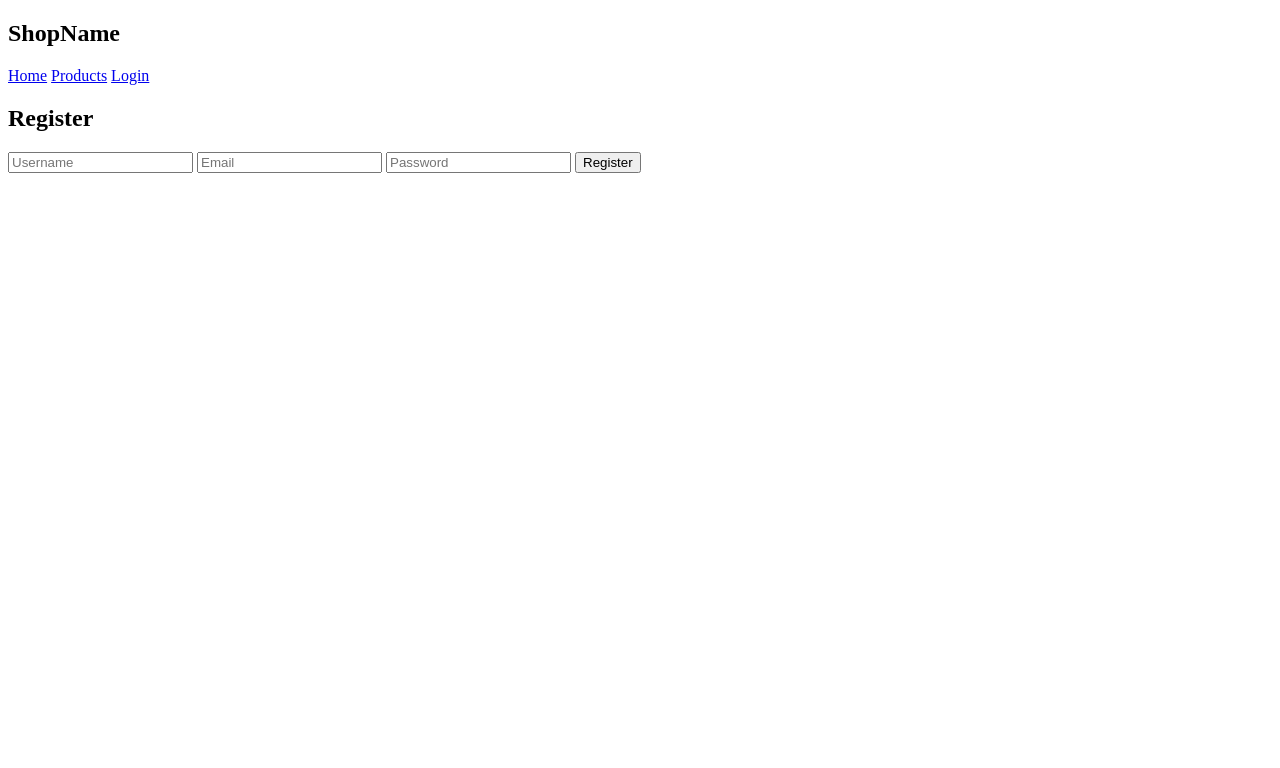
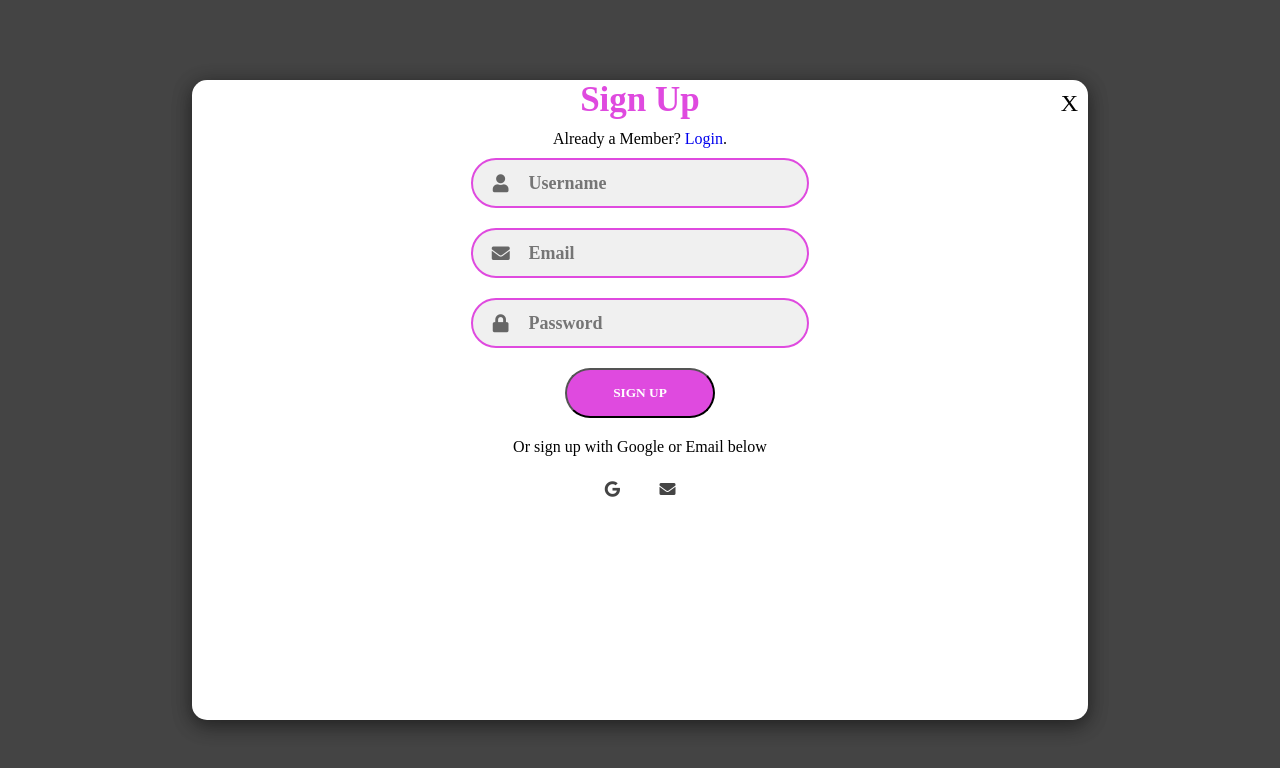
Before and after one commit to Rodgerdev/cart-assignment, a website: page register.html in a window 1280 px wide. Drawn offline with Linux system fonts and the light colour scheme.

Commit message:
New changes

```diff
--- a/js/register.js
+++ b/js/register.js
@@ -1,27 +1,40 @@
-document.getElementById('registerForm').addEventListener('submit', async function(event) {
+document.addEventListener('DOMContentLoaded', function() {
+    const registerForm = document.getElementById('registerForm');
+    const closeButton = document.querySelector('.close-btn');
+
+    if (registerForm) {
+        registerForm.addEventListener('submit', async function(event) {
             event.preventDefault();
 
             const username = document.getElementById('registerUsername').value;
             const email = document.getElementById('registerEmail').value;
             const password = document.getElementById('registerPassword').value;
 
+            console.log('Register form submitted');
+            console.log('Username:', username);
+            console.log('Email:', email);
+            console.log('Password:', password);
+
             try {
-        // Check if the username already exists
-        const response = await fetch('http://localhost:3000/');
+                const response = await fetch('http://localhost:5500/users');
                 if (!response.ok) {
                     throw new Error(`HTTP error! Status: ${response.status}`);
                 }
                 const users = await response.json();
 
-        console.log(users)
+                console.log('Users fetched:', users);
 
                 if (users.some(user => user.username === username)) {
                     alert('Username already exists. Please choose a different username.');
                 } else {
-            // Add the new user to the server
                     const newUser = { username, email, password };
-            const addUserResponse = await fetch('http://localhost:3000/', {
+                    console.log('New user to register:', newUser);
+
+                    const addUserResponse = await fetch('http://localhost:5500/users', {
                         method: 'POST',
+                        headers: {
+                            'Content-Type': 'application/json'
+                        },
                         body: JSON.stringify(newUser)
                     });
 
@@ -31,12 +44,21 @@ document.getElementById('registerForm').addEventListener('submit', async functio
 
                     console.log('New user registered:', newUser);
 
-            // Redirect to login page
                     alert('Registration successful! Redirecting to login page.');
+                    console.log('Redirecting to login.html');
                     window.location.href = 'login.html';
                 }
             } catch (error) {
-            console.log('Error registering user:', error);
+                console.error('Error registering user:', error);
                 alert('An error occurred while registering. Please try again later.');
             }
         });
+    }
+
+    if (closeButton) {
+        closeButton.addEventListener('click', () => {
+            console.log('X button clicked');
+            window.location.href = 'index.html';
+        });
+    }
+});
--- a/register.html
+++ b/register.html
@@ -3,31 +3,43 @@
 <head>
   <meta charset="UTF-8">
   <meta name="viewport" content="width=device-width, initial-scale=1.0">
-  <title>Register</title>
-  <link rel="stylesheet" href="css/styles.css">
+  <title>Sign Up</title>
+  <link rel="stylesheet" href="https://pro.fontawesome.com/releases/v5.10.0/css/all.css">
+  <link rel="stylesheet" href="regstyle.css">
 </head>
 <body>
-  <header>
-    <nav class="navbar">
-      <div class="navbar-brand">
-        <h1>ShopName</h1>
-      </div>
-      <div class="navbar-links">
-        <a href="index.html">Home</a>
-        <a href="products.html">Products</a>
-        <a href="login.html" class="login-link">Login</a>
-      </div>
-    </nav>
-  </header>
-  <main>
-    <h2>Register</h2>
-    <form id="registerForm">
-      <input type="text" id="registerUsername" placeholder="Username" required>
-      <input type="email" id="registerEmail" placeholder="Email" required>
-      <input type="password" id="registerPassword" placeholder="Password" required>
-      <button type="submit">Register</button>
-    </form>
-  </main>
-  <script src="js/register.js"></script>
+  <div class="container">
+    <div class="signin-signup">
+      <form id="registerForm" class="sign-up-form">
+        <h2 class="title">Sign Up</h2>
+        <p>Already a Member? <a href="login.html">Login</a>.</p>
+        <div class="input-field">
+          <i class="fas fa-user"></i>
+          <input id="registerUsername" type="text" placeholder="Username" required>
+        </div>
+        <div class="input-field">
+          <i class="fas fa-envelope"></i>
+          <input id="registerEmail" type="email" placeholder="Email" required>
+        </div>
+        <div class="input-field">
+          <i class="fas fa-lock"></i>
+          <input id="registerPassword" type="password" placeholder="Password" required>
+        </div>
+        <input type="submit" value="Sign Up" class="btn">
+        <p class="social-text">Or sign up with Google or Email below</p>
+        <div class="social-media">
+          <a href="#" class="social-icon">
+            <i class="fab fa-google"></i>
+          </a>
+          <a href="#" class="social-icon">
+            <i class="fas fa-envelope"></i>
+          </a>
+        </div>
+      </form>
+      <span class="close-btn">X</span>
+    </div>
+  </div>
+
+  <script src="/js/register.js"></script>
 </body>
 </html>
--- /dev/null
+++ b/regstyle.css
@@ -0,0 +1,133 @@
+/* Styling for the authentication page */
+*{
+    margin: 0;
+    padding: 0;
+    box-sizing: border-box;
+    font-family: 'Poppins, sans-serif';
+}
+body {
+    display: flex;
+    align-items: center;
+    justify-content: center;
+    min-height: 100vh;
+    background: #444;
+}
+
+.container {
+    position: relative;
+    width: 70vw;
+    height: 80vh;
+    background: #fff;
+    border-radius: 15px;
+    box-shadow: 0 4px 20px 0 rgba(0, 0, 0, 0.3), 0 6px 20px 0 rgba(0, 0, 0, 0.3);
+}
+
+.signin-signup {
+    display: flex;
+    align-items: center;
+    justify-content: space-around;
+}
+
+form {
+    display: flex;
+    align-items: center;
+    justify-content: center;
+    flex-direction: column;
+    width: 40%;
+    min-width: 238px;
+    padding: 0 10px;
+}
+
+.title {
+    font-size: 35px;
+    color: #df4adf;
+    margin-bottom: 10px;
+}
+
+.input-field {
+    width: 100%;
+    height: 50px;
+    background: #f0f0f0;
+    margin: 10px 0;
+    border: 2px solid #df4adf;
+    border-radius: 50px;
+    display: flex;
+    align-items: center;
+}
+
+.input-field i {
+    flex: 1;
+    text-align: center;
+    color: #666;
+    font-size: 18px;
+}
+
+.input-field input {
+    flex: 5;
+    background: none;
+    border: none;
+    outline: none;
+    width: 100%;
+    font-size: 18px;
+    font-weight: 600;
+    color: #444;
+}
+
+.btn {
+    width: 150px;
+    height: 50px;
+    border-radius: 50px;
+    background-color: #df4adf;
+    color: #fff;
+    font-weight: 600;
+    margin: 10px 0;
+    text-transform: uppercase;
+    cursor: pointer;
+}
+
+.btn:hover {
+    background: #df4adf;
+}
+
+.social-text {
+    margin: 10px 0;
+    font-size: 16px;
+}
+
+.social-media {
+    display: flex;
+    justify-content: center;
+}
+
+.social-icon {
+    height: 45px;
+    width: 45px;
+    display: flex;
+    align-items: center;
+    justify-content: center;
+    color: #444;
+    border-radius: 50px;
+    margin: 0 5px;
+}
+
+a {
+    text-decoration: none;
+}
+
+.social-icon:hover {
+    color: #df4adf;
+}
+
+
+.close-btn {
+    position: absolute;
+    top: 10px;
+    right: 10px;
+    font-size: 24px;
+    cursor: pointer;
+    color: #000; /* Adjust color as needed */
+  }
+
+  .close-btn:hover {
+    color: #ff0000; /* Change color on hover */
+  }
```
Also changed, not shown: index.html (+9 -2 lines), js/login.js (+28 -5 lines), login.html (+31 -10 lines), package.json (added, +13 -0 lines), users.json (+151 -4 lines), image.jpg (added), style.css (line endings or trailing spaces). Lines whose indentation alone changed are shown as unchanged.
